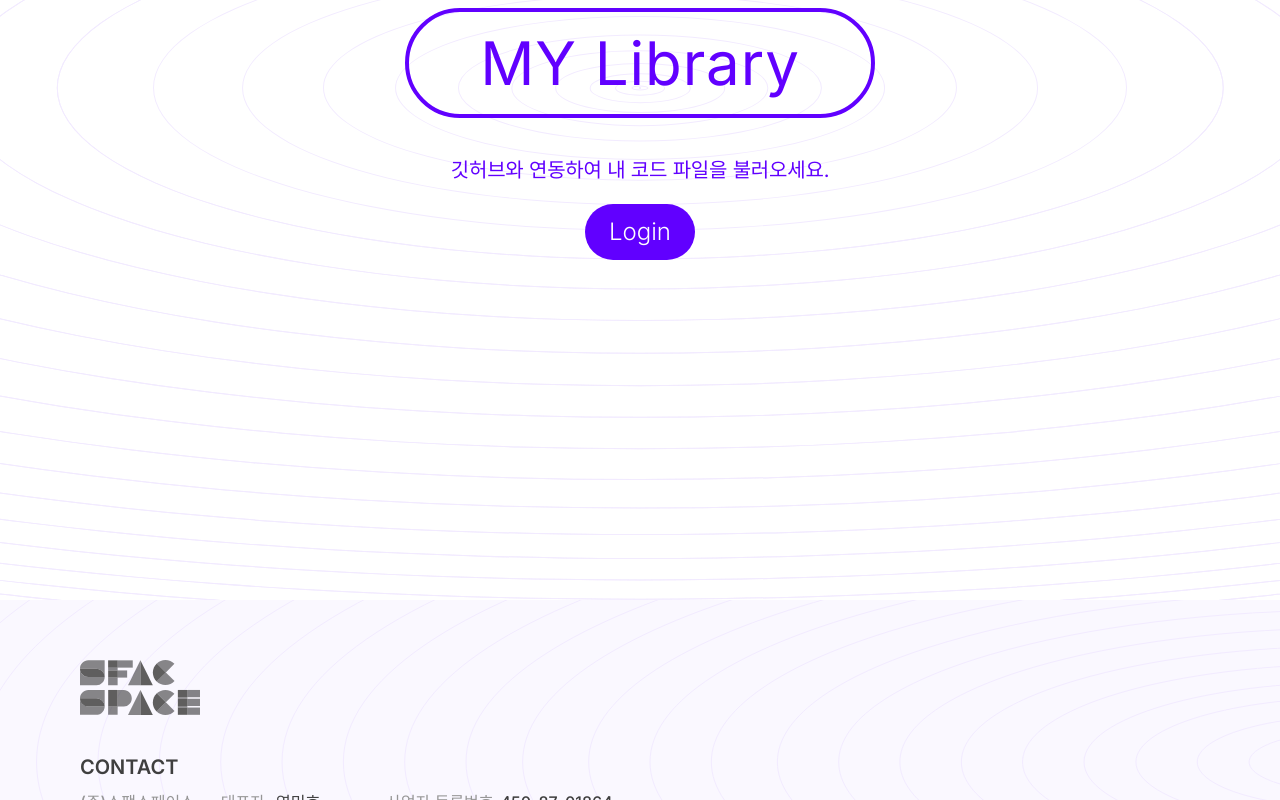
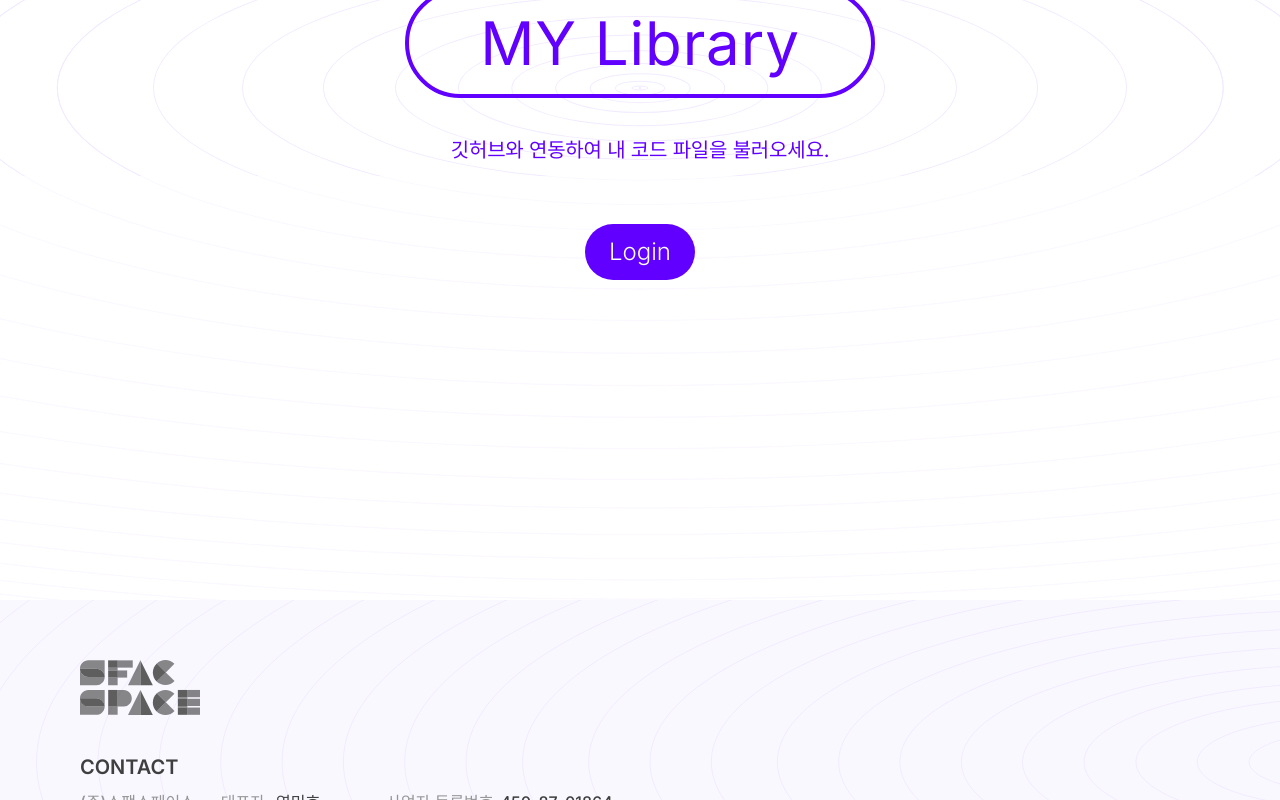
Before and after one commit to sockki/flawDetector, a Next.js app: page /my-library in a window 1280 px wide. Shown: the part 561-1361 px from the top of the page. Built offline with nearby package versions, Linux system fonts and the light colour scheme.

Commit message:
Feat: 로그인 하단 배경 불투명도 추가

```diff
--- a/src/app/my-library/MyLibrary.tsx
+++ b/src/app/my-library/MyLibrary.tsx
@@ -34,11 +34,15 @@ export default function MyComponent() {
               <h1 className="text-[2rem] font-normal leading-[2.42rem] tracking-[-0.01em] text-primary-500">
                 깃허브와 연동하여 내 코드 파일을 불러오세요.
               </h1>
-              <div className="items-center">
-                <Button onClick={handleButtonClick}>Login</Button>
+
+              <div className="relative mt-[4rem] flex w-full flex-col items-center">
+                <Button onClick={handleButtonClick} className="relative z-10">
+                  Login
+                </Button>
               </div>
             </div>
           </div>
+          <div className="absolute inset-0 top-[60rem] w-full bg-white bg-opacity-70" />
         </div>
       </div>
     </div>
```
